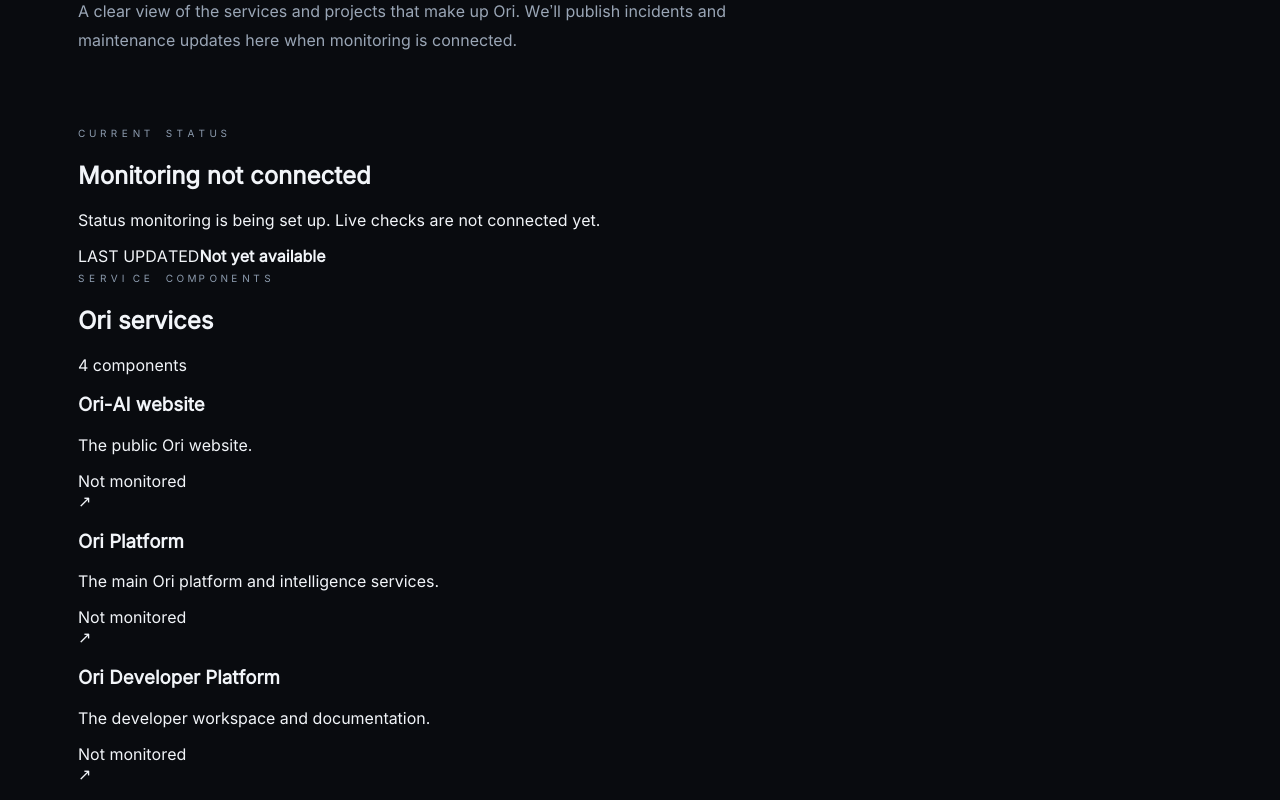
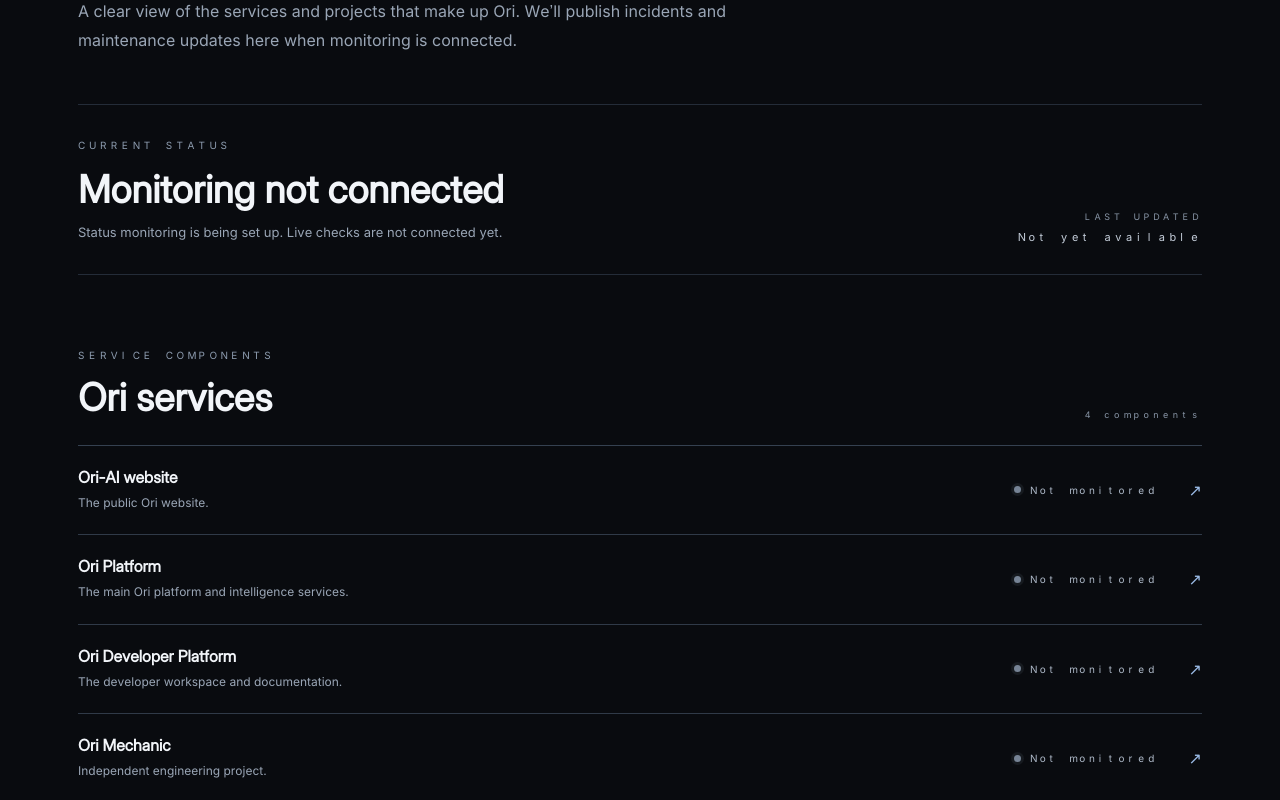
Before and after one commit to 30lnewcomb-byte/Ori-AI, a Next.js app: page /status in a window 1280 px wide. Shown: the part 300-1100 px from the top of the page. Built offline with nearby package versions, Linux system fonts and the light colour scheme.

Commit message:
Style the public system status page

```diff
--- a/app/globals.css
+++ b/app/globals.css
@@ -404,3 +404,49 @@ a:focus-visible,button:focus-visible{outline:2px solid #8bb9ff;outline-offset:4p
 @media(prefers-reduced-motion:reduce){
   .menu-toggle span,.primary-nav{transition:none;transform:none}
 }
+
+
+/* Public service status */
+.status-page .page-intro{padding-bottom:48px}
+.status-overview{display:flex;justify-content:space-between;align-items:flex-end;gap:32px;padding:28px 0 30px;border-top:1px solid var(--line);border-bottom:1px solid var(--line)}
+.status-overview-main h2{font:600 clamp(27px,3.5vw,38px)/1.15 var(--font-display);letter-spacing:normal;margin:15px 0 9px}
+.status-overview-main>p{max-width:620px;color:var(--muted);font-size:13px;line-height:1.8;margin:0}
+.status-updated{display:flex;flex-direction:column;gap:8px;flex-shrink:0;text-align:right}
+.status-updated>span,.status-section-heading .status-count{font:9px var(--font-mono);letter-spacing:.1em;color:#8996a7}
+.status-updated strong{font:11px var(--font-mono);font-weight:400;color:#c3ccd8}
+.status-components,.status-incidents{padding:68px 0;border-bottom:1px solid var(--line)}
+.status-section-heading{display:flex;justify-content:space-between;align-items:flex-end;gap:20px;margin-bottom:25px}
+.status-section-heading h2{font:600 clamp(29px,3.5vw,38px)/1.15 var(--font-display);letter-spacing:normal;margin:13px 0 0}
+.status-component-list{border-top:1px solid #354150}
+.status-component{display:grid;grid-template-columns:minmax(0,1fr) auto 22px;gap:22px;align-items:center;padding:21px 0;border-bottom:1px solid #303a48}
+.status-component-copy h3,.status-empty h3,.status-incident h3{font:600 16px var(--font-display);letter-spacing:normal;margin:0 0 6px}
+.status-component-copy p{font-size:12px;line-height:1.7;color:var(--muted);margin:0}
+.status-component-state{display:flex;align-items:center;gap:9px;color:#aeb9c8;font:10px var(--font-mono);white-space:nowrap}
+.status-indicator{width:7px;height:7px;border-radius:50%;background:#768395;box-shadow:0 0 0 3px rgba(118,131,149,.12)}
+.status-indicator-operational{background:#7eb494;box-shadow:0 0 0 3px rgba(126,180,148,.12)}
+.status-indicator-degraded,.status-indicator-maintenance{background:#d0ad70;box-shadow:0 0 0 3px rgba(208,173,112,.12)}
+.status-indicator-partial_outage,.status-indicator-major_outage{background:#d17f7f;box-shadow:0 0 0 3px rgba(209,127,127,.12)}
+.status-component>a{color:#9bbce7;text-align:right}
+.status-empty{display:grid;grid-template-columns:46px minmax(0,1fr);gap:15px;align-items:start;padding:27px 0;border-top:1px solid #354150}
+.status-empty-mark{font:20px var(--font-mono);color:#8fa0b4}
+.status-empty h3{font-size:18px}
+.status-empty p{max-width:590px;font-size:13px;line-height:1.8;color:var(--muted);margin:0}
+.status-footnote{max-width:790px;padding-top:24px;color:#8290a2;font-size:10px;line-height:1.8}
+.status-incident-list{border-top:1px solid #354150}
+.status-incident{padding:25px 0;border-bottom:1px solid #303a48}
+.status-incident-heading{display:flex;justify-content:space-between;gap:15px;align-items:center}
+.status-incident-heading>span{font:9px var(--font-mono);color:#aeb9c8;text-transform:capitalize}
+.status-incident-meta{font:10px var(--font-mono);color:#8492a4;margin:8px 0 20px}
+.status-incident-update{display:grid;grid-template-columns:150px minmax(0,1fr);gap:20px;padding:12px 0;border-top:1px solid #252f3b}
+.status-incident-update time{font:9px var(--font-mono);color:#8492a4}
+.status-incident-update p{font-size:12px;line-height:1.75;color:#c0c9d5;margin:0}
+@media(max-width:650px){
+ .status-overview{align-items:flex-start;flex-direction:column;gap:22px}
+ .status-updated{text-align:left}
+ .status-components,.status-incidents{padding:55px 0}
+ .status-component{grid-template-columns:minmax(0,1fr) auto;gap:12px}
+ .status-component>a{display:none}
+ .status-component-state{font-size:9px}
+ .status-section-heading{align-items:flex-start;flex-direction:column}
+ .status-incident-update{grid-template-columns:1fr;gap:6px}
+}
```
